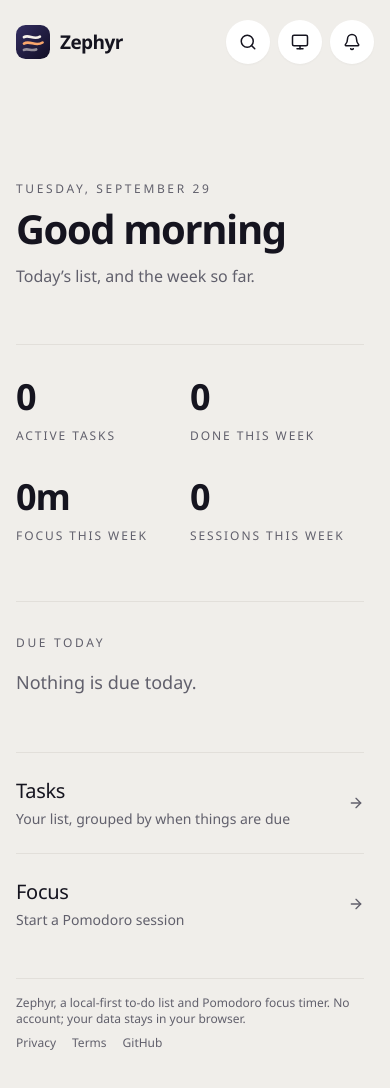
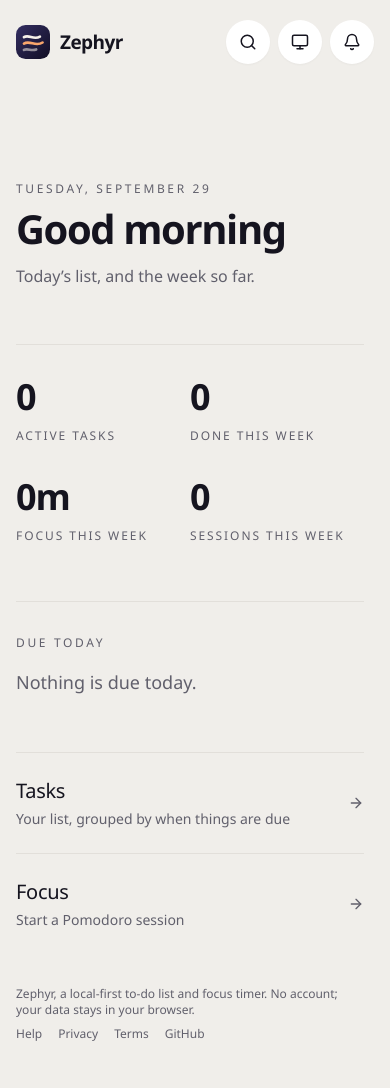
Before and after one commit to dominikkoenitzer/Zephyr, a React (Vite) app: page / in a window 390 px wide. Shown: the top 1088 px of the page. Before the commit the page ends 1051 px from the top, so only its background shows below. Built offline with nearby package versions, Linux system fonts and the light colour scheme.

Commit message:
Clear the phone nav in the footer and link Help from it

```diff
--- a/src/components/Layout/Footer.jsx
+++ b/src/components/Layout/Footer.jsx
@@ -1,14 +1,17 @@
 import { Link } from 'react-router-dom';
 
-// One quiet row at the end of the scroll area. It gives every page a
-// crawlable link surface (TopBar's utility links are display:none on mobile,
-// where Googlebot crawls) and one line saying what the app is.
+// One quiet row at the end of every page. It gives each route a crawlable link
+// surface (the sidebar is hidden on phones, where Googlebot crawls) and one
+// line saying what the app is. On phones it clears the floating nav.
 function Footer() {
   return (
-    <footer className="shrink-0 px-responsive pb-responsive">
-      <div className="page-width flex flex-col gap-2 border-t border-border pt-4 text-xs text-muted-foreground sm:flex-row sm:items-center sm:justify-between">
-        <p>Zephyr, a local-first to-do list and Pomodoro focus timer. No account; your data stays in your browser.</p>
+    <footer className="shrink-0 px-responsive pb-28 lg:pb-6 lg:pl-3">
+      <div className="page-width flex flex-col gap-2 pt-2 text-xs text-muted-foreground sm:flex-row sm:items-center sm:justify-between">
+        <p>Zephyr, a local-first to-do list and focus timer. No account; your data stays in your browser.</p>
         <nav aria-label="Footer" className="flex items-center gap-4">
+          <Link className="transition-colors hover:text-foreground" to="/help">
+            Help
+          </Link>
           <Link className="transition-colors hover:text-foreground" to="/privacy">
             Privacy
           </Link>
```
